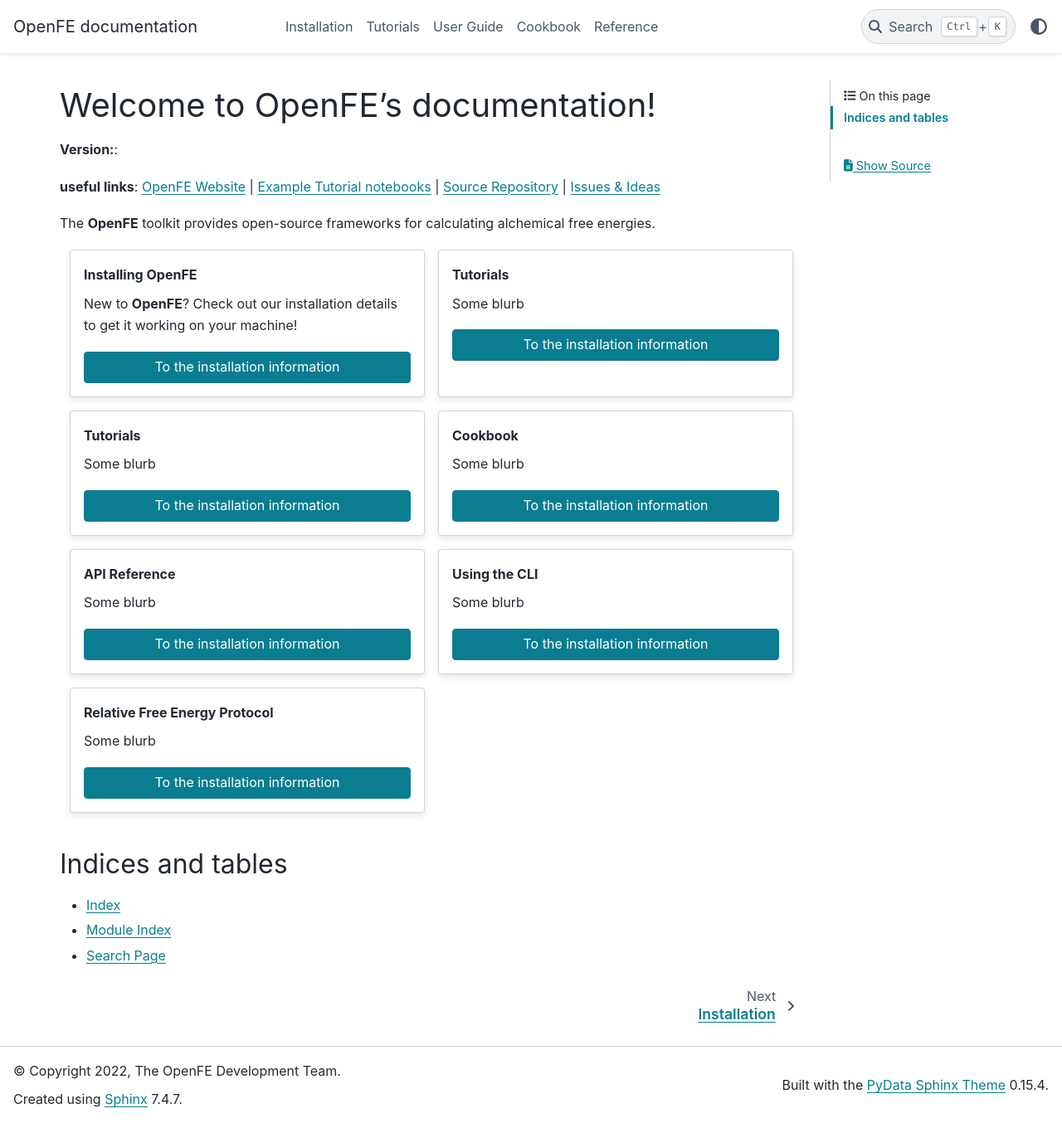
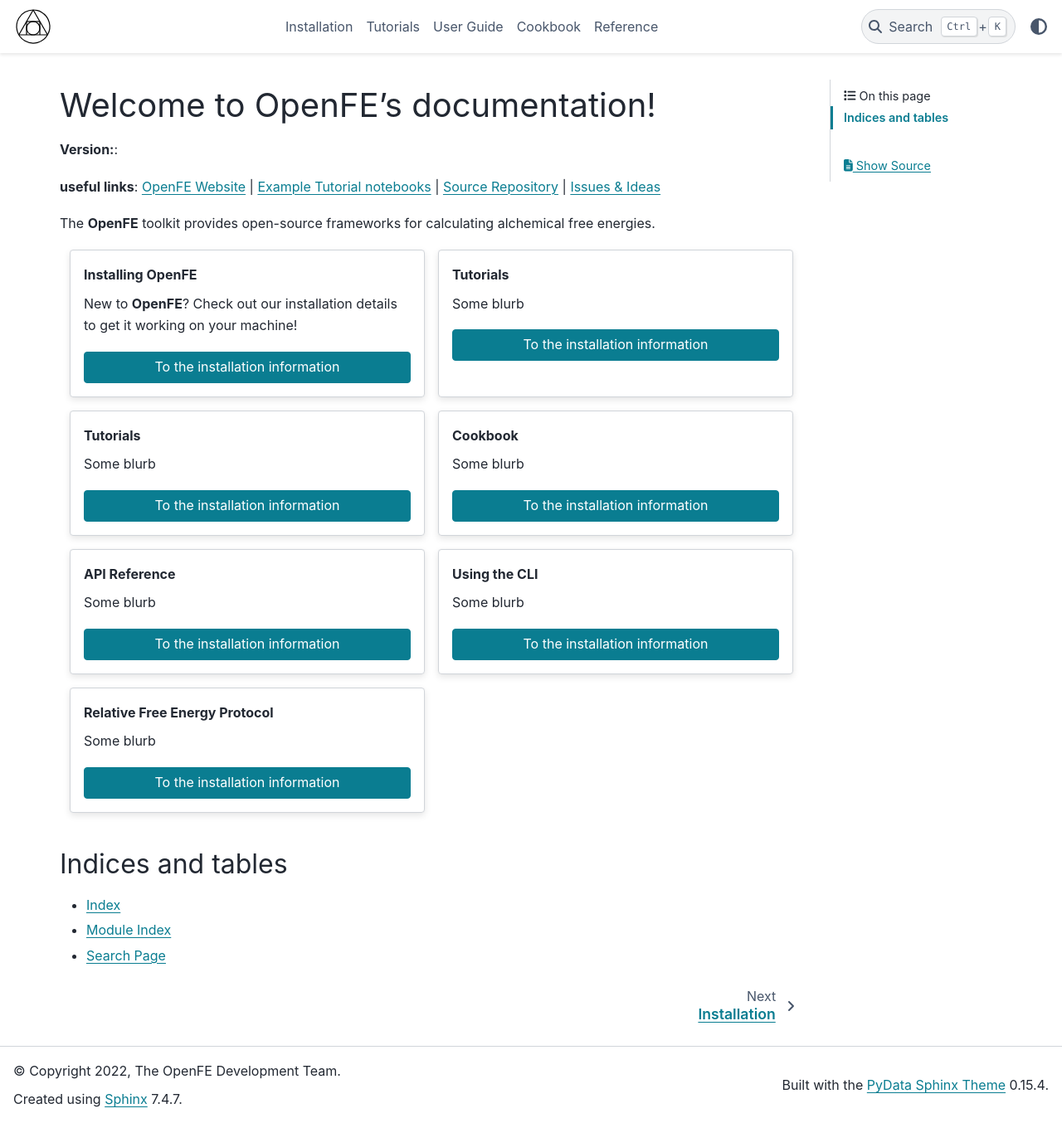
Before and after one commit to OpenFreeEnergy/openfe, a Sphinx documentation site: the page built from docs/index.rst, in a window 1280 px wide and 1354 px high. Shown: the whole window at 83% size. Built offline with Sphinx 7.4.7 and the PyData theme 0.15.4, drawn with Linux system fonts in a browser that asks for light colours.

Commit message:
try adding logo

```diff
--- a/docs/conf.py
+++ b/docs/conf.py
@@ -71,6 +71,8 @@
 #
 html_theme = 'pydata_sphinx_theme'
 
+html_logo = "_static/Squaredcircle.svg"
+
 # Add any paths that contain custom static files (such as style sheets) here,
 # relative to this directory. They are copied after the builtin static files,
 # so a file named "default.css" will overwrite the builtin "default.css".
```
Also changed, not shown: docs/_static/Squaredcircle.svg (added).
